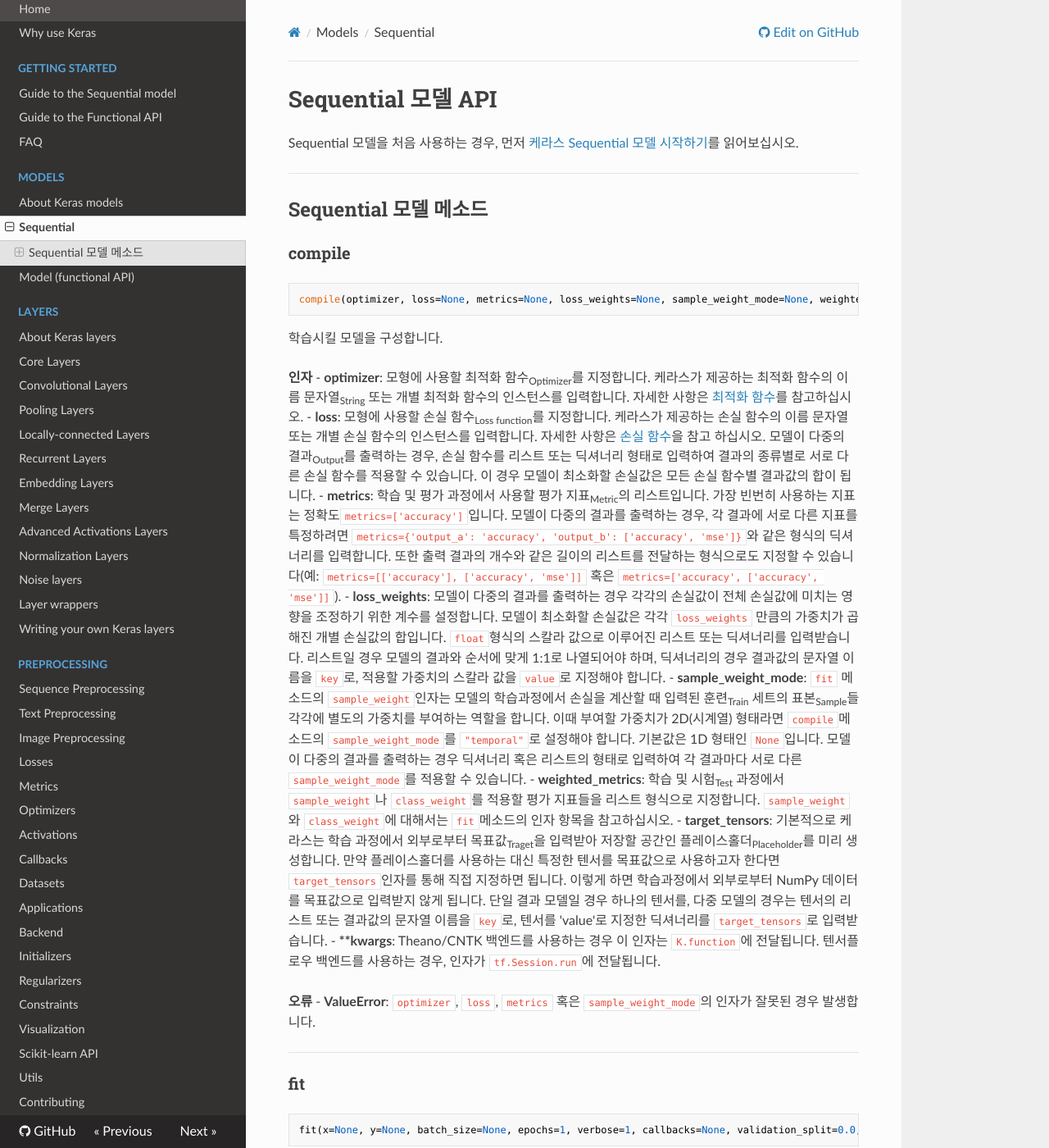
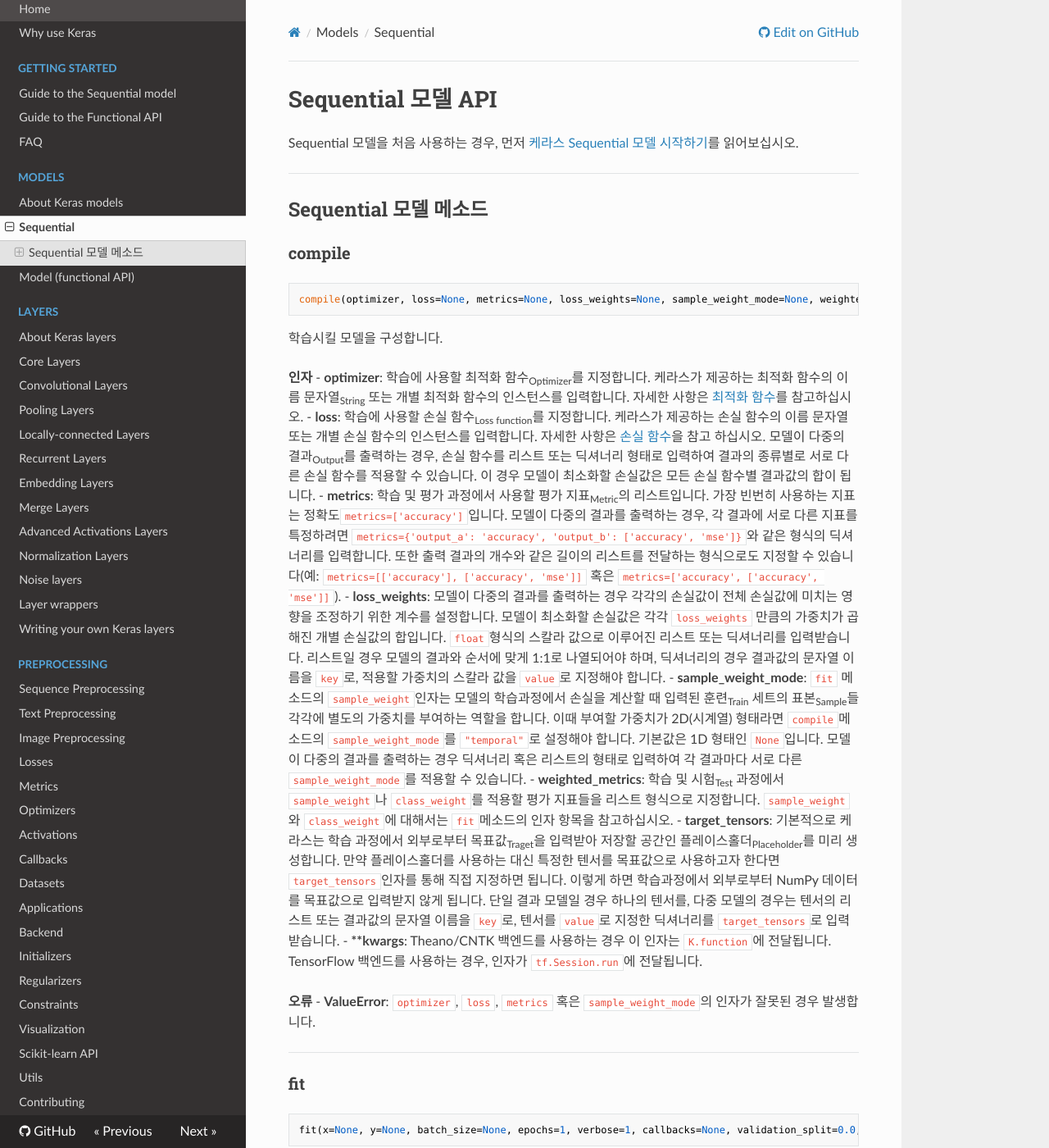
Before and after one commit to keras-team/keras-docs-ko, an MkDocs documentation site: the page built from sources/models/sequential.md, in a window 1280 px wide and 1400 px high. Shown: the whole window at 82% size. Built offline with MkDocs 1.6.1, drawn with Linux system fonts in a browser that asks for light colours; nearby versions of some CDN libraries.

Commit message:
Update sequential.md

```diff
--- a/sources/models/sequential.md
+++ b/sources/models/sequential.md
@@ -12,14 +12,14 @@
 학습시킬 모델을 구성합니다.
 
 __인자__
-- __optimizer__: 모형에 사용할 최적화 함수<sub>Optimizer</sub>를 지정합니다. 케라스가 제공하는 최적화 함수의 이름 문자열<sub>String</sub> 또는 개별 최적화 함수의 인스턴스를 입력합니다. 자세한 사항은 [최적화 함수](/optimizers)를 참고하십시오.
-- __loss__: 모형에 사용할 손실 함수<sub>Loss function</sub>를 지정합니다. 케라스가 제공하는 손실 함수의 이름 문자열 또는 개별 손실 함수의 인스턴스를 입력합니다. 자세한 사항은 [손실 함수](/losses)을 참고 하십시오. 모델이 다중의 결과<sub>Output</sub>를 출력하는 경우, 손실 함수를 리스트 또는 딕셔너리 형태로 입력하여 결과의 종류별로 서로 다른 손실 함수를 적용할 수 있습니다. 이 경우 모델이 최소화할 손실값은 모든 손실 함수별 결과값의 합이 됩니다.
+- __optimizer__: 학습에 사용할 최적화 함수<sub>Optimizer</sub>를 지정합니다. 케라스가 제공하는 최적화 함수의 이름 문자열<sub>String</sub> 또는 개별 최적화 함수의 인스턴스를 입력합니다. 자세한 사항은 [최적화 함수](/optimizers)를 참고하십시오.
+- __loss__: 학습에 사용할 손실 함수<sub>Loss function</sub>를 지정합니다. 케라스가 제공하는 손실 함수의 이름 문자열 또는 개별 손실 함수의 인스턴스를 입력합니다. 자세한 사항은 [손실 함수](/losses)을 참고 하십시오. 모델이 다중의 결과<sub>Output</sub>를 출력하는 경우, 손실 함수를 리스트 또는 딕셔너리 형태로 입력하여 결과의 종류별로 서로 다른 손실 함수를 적용할 수 있습니다. 이 경우 모델이 최소화할 손실값은 모든 손실 함수별 결과값의 합이 됩니다.
 - __metrics__: 학습 및 평가 과정에서 사용할 평가 지표<sub>Metric</sub>의 리스트입니다. 가장 빈번히 사용하는 지표는 정확도`metrics=['accuracy']`입니다. 모델이 다중의 결과를 출력하는 경우, 각 결과에 서로 다른 지표를 특정하려면 `metrics={'output_a': 'accuracy', 'output_b': ['accuracy', 'mse']}`와 같은 형식의 딕셔너리를 입력합니다. 또한 출력 결과의 개수와 같은 길이의 리스트를 전달하는 형식으로도 지정할 수 있습니다(예: `metrics=[['accuracy'], ['accuracy', 'mse']]` 혹은 `metrics=['accuracy', ['accuracy', 'mse']]`).
 - __loss_weights__: 모델이 다중의 결과를 출력하는 경우 각각의 손실값이 전체 손실값에 미치는 영향을 조정하기 위한 계수를 설정합니다. 모델이 최소화할 손실값은 각각 `loss_weights` 만큼의 가중치가 곱해진 개별 손실값의 합입니다. `float`형식의 스칼라 값으로 이루어진 리스트 또는 딕셔너리를 입력받습니다. 리스트일 경우 모델의 결과와 순서에 맞게 1:1로 나열되어야 하며, 딕셔너리의 경우 결과값의 문자열 이름을 `key`로, 적용할 가중치의 스칼라 값을 `value`로 지정해야 합니다.
 - __sample_weight_mode__: `fit` 메소드의 `sample_weight`인자는 모델의 학습과정에서 손실을 계산할 때 입력된 훈련<sub>Train</sub> 세트의 표본<sub>Sample</sub>들 각각에 별도의 가중치를 부여하는 역할을 합니다. 이때 부여할 가중치가 2D(시계열) 형태라면 `compile`메소드의 `sample_weight_mode`를 `"temporal"`로 설정해야 합니다. 기본값은 1D 형태인 `None`입니다. 모델이 다중의 결과를 출력하는 경우 딕셔너리 혹은 리스트의 형태로 입력하여 각 결과마다 서로 다른 `sample_weight_mode`를 적용할 수 있습니다.
 - __weighted_metrics__: 학습 및 시험<sub>Test</sub> 과정에서 `sample_weight`나 `class_weight`를 적용할 평가 지표들을 리스트 형식으로 지정합니다. `sample_weight`와 `class_weight`에 대해서는 `fit`메소드의 인자 항목을 참고하십시오.
-- __target_tensors__: 기본적으로 케라스는 학습 과정에서 외부로부터 목표값<sub>Traget</sub>을 입력받아 저장할 공간인 플레이스홀더<sub>Placeholder</sub>를 미리 생성합니다. 만약 플레이스홀더를 사용하는 대신 특정한 텐서를 목표값으로 사용하고자 한다면 `target_tensors`인자를 통해 직접 지정하면 됩니다. 이렇게 하면 학습과정에서 외부로부터 NumPy 데이터를 목표값으로 입력받지 않게 됩니다. 단일 결과 모델일 경우 하나의 텐서를, 다중 모델의 경우는 텐서의 리스트 또는 결과값의 문자열 이름을 `key`로, 텐서를 'value'로 지정한 딕셔너리를 `target_tensors`로 입력받습니다.
-- __**kwargs__: Theano/CNTK 백엔드를 사용하는 경우 이 인자는 `K.function`에 전달됩니다. 텐서플로우 백엔드를 사용하는 경우, 인자가 `tf.Session.run`에 전달됩니다.
+- __target_tensors__: 기본적으로 케라스는 학습 과정에서 외부로부터 목표값<sub>Traget</sub>을 입력받아 저장할 공간인 플레이스홀더<sub>Placeholder</sub>를 미리 생성합니다. 만약 플레이스홀더를 사용하는 대신 특정한 텐서를 목표값으로 사용하고자 한다면 `target_tensors`인자를 통해 직접 지정하면 됩니다. 이렇게 하면 학습과정에서 외부로부터 NumPy 데이터를 목표값으로 입력받지 않게 됩니다. 단일 결과 모델일 경우 하나의 텐서를, 다중 모델의 경우는 텐서의 리스트 또는 결과값의 문자열 이름을 `key`로, 텐서를 `value`로 지정한 딕셔너리를 `target_tensors`로 입력받습니다.
+- __**kwargs__: Theano/CNTK 백엔드를 사용하는 경우 이 인자는 `K.function`에 전달됩니다. TensorFlow 백엔드를 사용하는 경우, 인자가 `tf.Session.run`에 전달됩니다.
 
 __오류__
 - __ValueError__: `optimizer`, `loss`, `metrics` 혹은 `sample_weight_mode`의 인자가 잘못된 경우 발생합니다.
```
